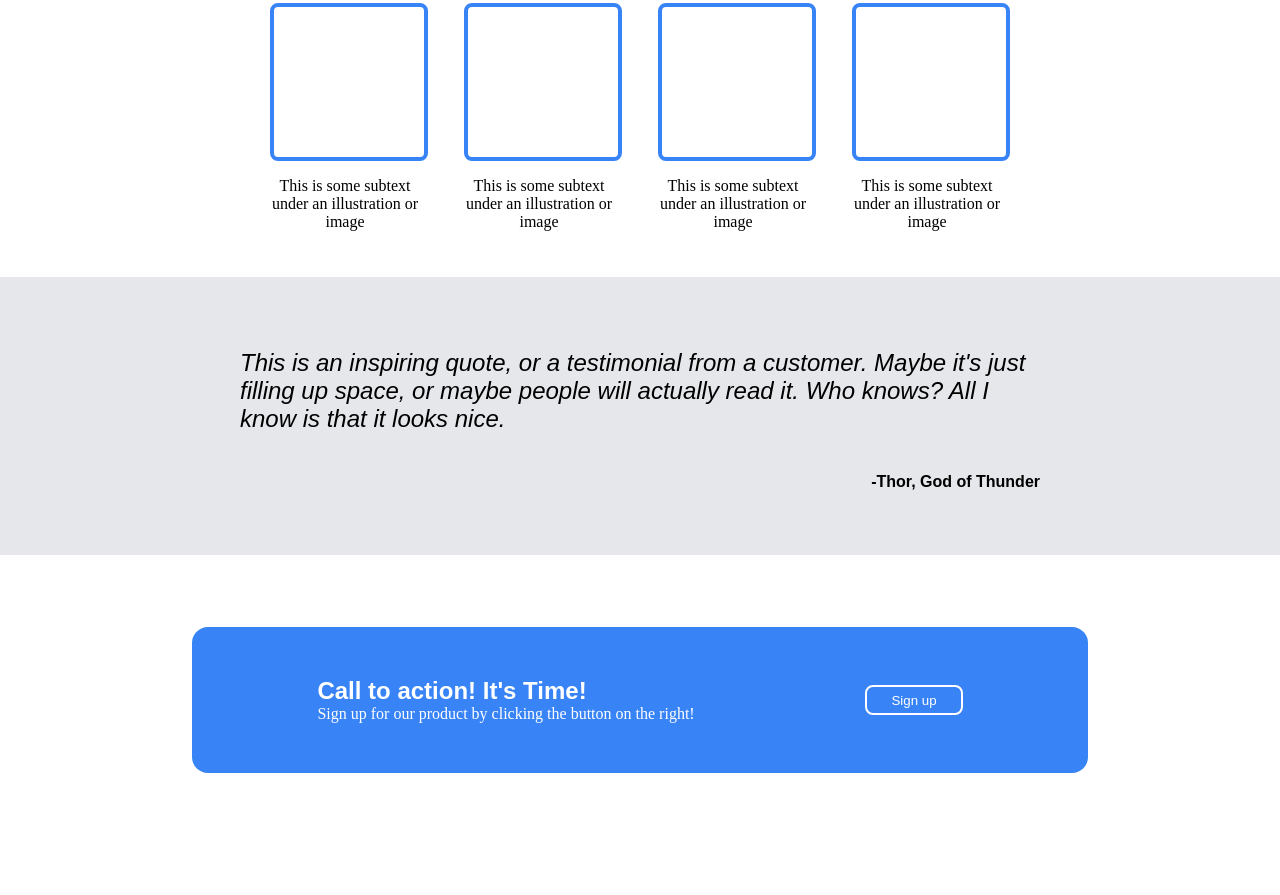
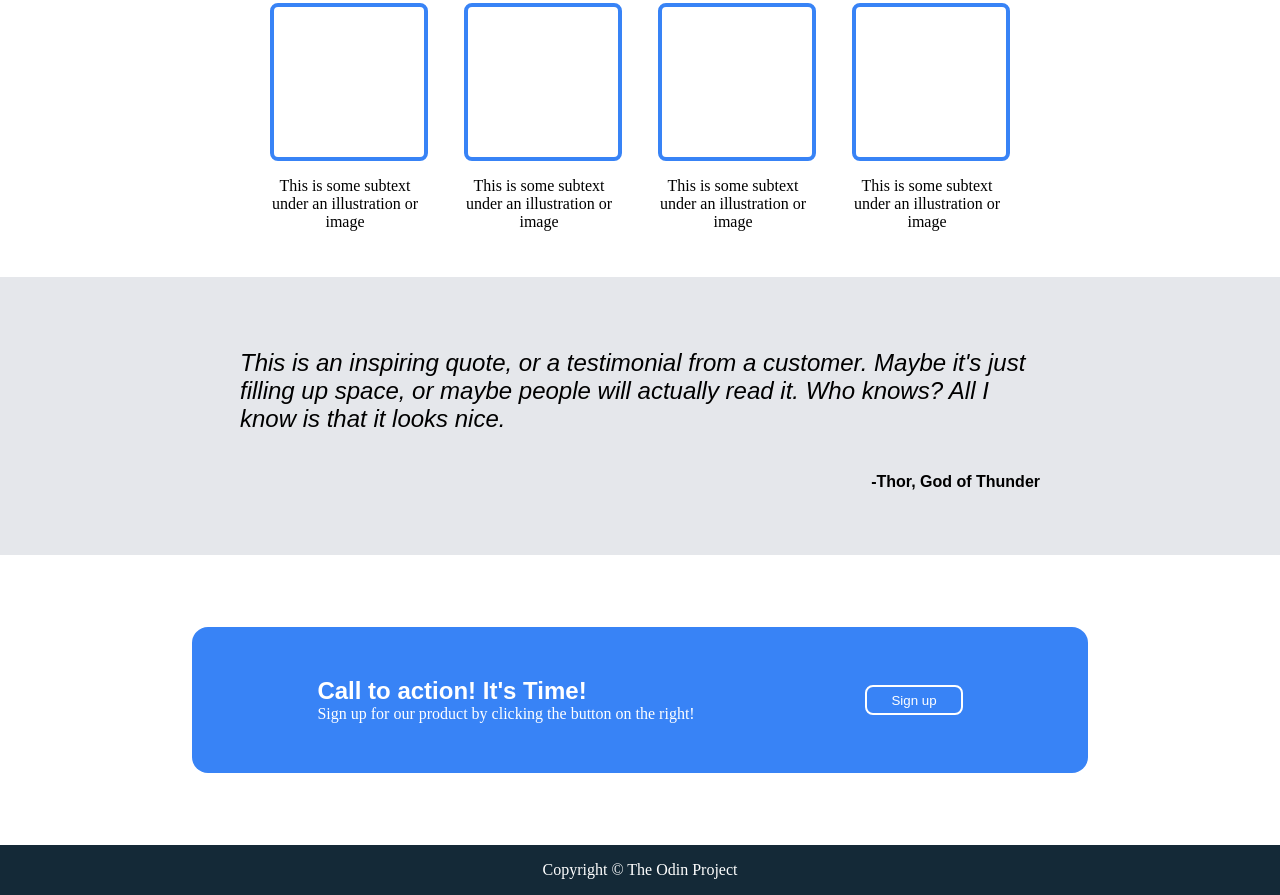
Before and after one commit to rbayas97/landing-website, a plain HTML site: page index.html in a window 1280 px wide. Shown: the part 637-1532 px from the top of the page. Before the commit the page ends 1482 px from the top, so only its background shows below. Drawn offline with Linux system fonts and the light colour scheme.

Commit message:
Add footer in index.html and style.css

```diff
--- a/index.html
+++ b/index.html
@@ -52,7 +52,9 @@
                 </div>
             <button class="signup-2"> Sign up</button>
             </div>
-
+        </div>
+        <div class="footer">
+            Copyright &copy; The Odin Project
         </div>
     </body>
 </html>
--- a/style.css
+++ b/style.css
@@ -187,3 +187,11 @@ p.author{
     margin: 0px;
 
 }
+
+.footer {
+    display: flex;
+    background: #142937;
+    color: white;
+    justify-content: center;
+    padding: 16px;
+}
```
